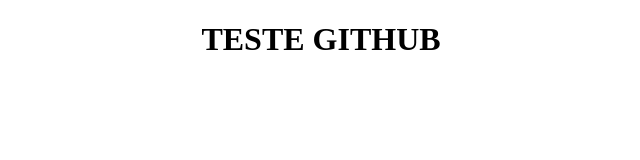
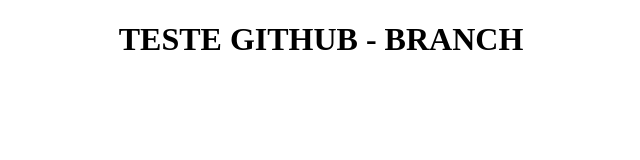
Before and after one commit to deluscc/teste-github, a plain HTML site: page index.html in a window 1280 px wide. Shown: the whole page, without its empty margins (319-959 px from the left). Drawn offline with Linux system fonts and the light colour scheme.

Commit message:
alteracao

```diff
--- a/index.html
+++ b/index.html
@@ -7,6 +7,6 @@
     <title>Document</title>
 </head>
 <body>
-    <center><h1>TESTE GITHUB</h1></center>
+    <center><h1>TESTE GITHUB - BRANCH</h1></center>
 </body>
 </html>
```
